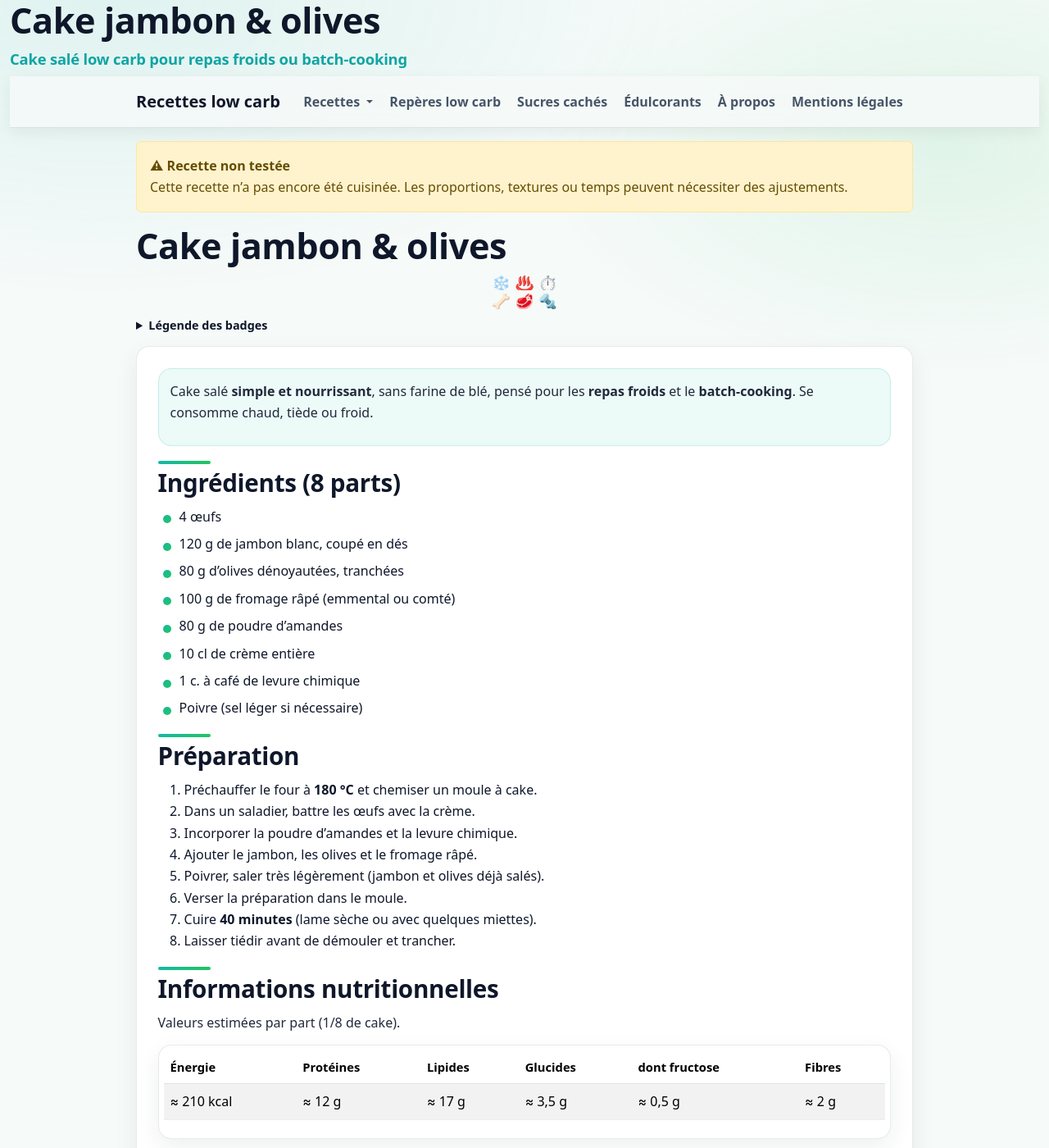
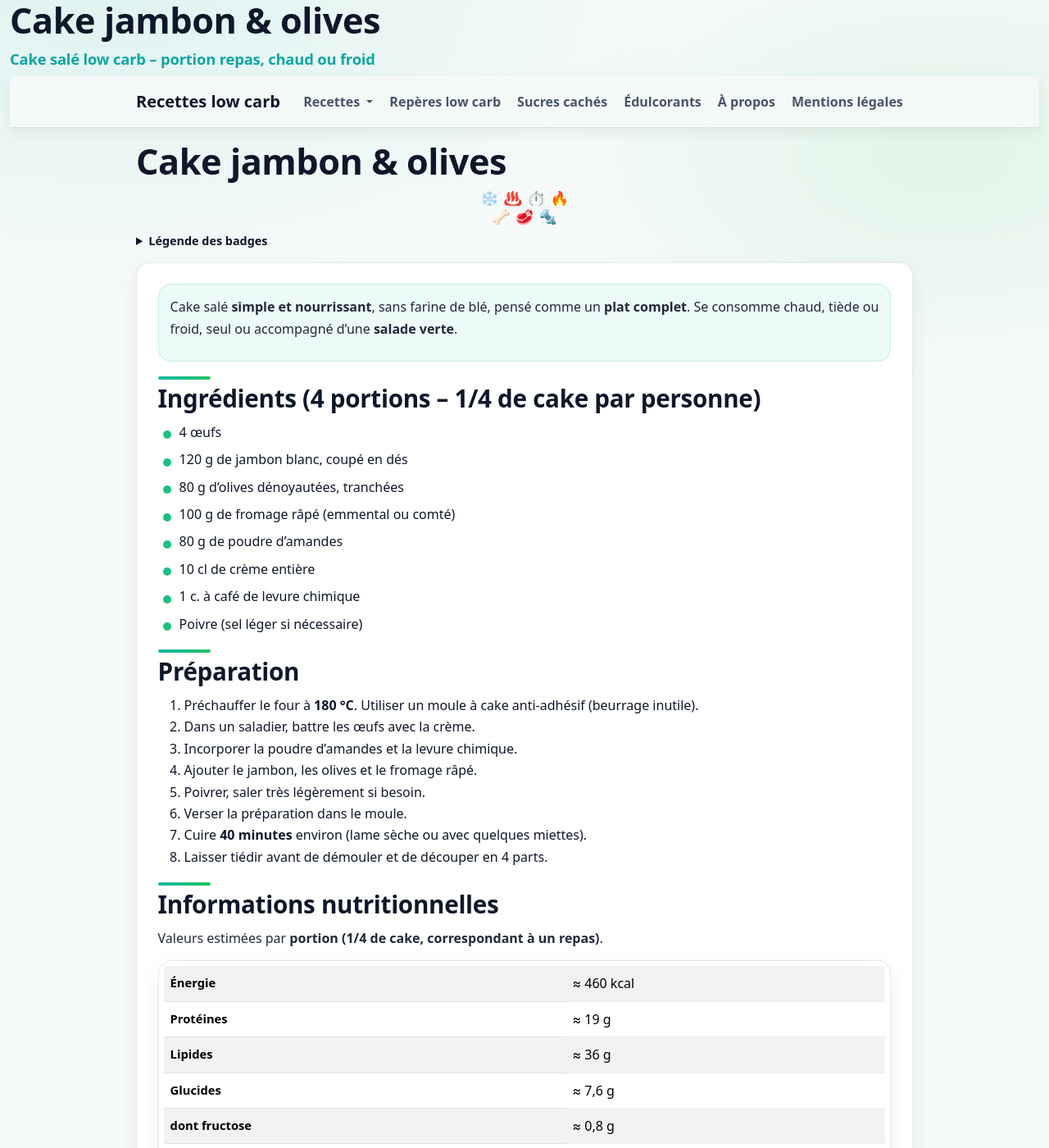
Before and after one commit to laurie-boissay/laurie-boissay.github.io, a Jekyll site: the page built from recettes/cake-jambon-et-olives.html, in a window 1280 px wide and 1400 px high. Shown: the whole window at 82% size. Built offline with Jekyll 4.4.1, drawn with Linux system fonts in a browser that asks for light colours; some of the changed text lies outside the part shown.

Commit message:
3 recettes ajoutées index.html nettoyé du css

```diff
--- a/recettes/cake-jambon-et-olives.html
+++ b/recettes/cake-jambon-et-olives.html
@@ -1,17 +1,19 @@
 ---
 layout: recipe
 title: "Cake jambon & olives"
-description: "Cake salé low carb modéré au jambon et aux olives, sans farine de blé. Pratique chaud ou froid, adapté au batch-cooking."
+description: "Cake salé low carb modéré au jambon et aux olives, sans farine de blé. Plat complet pratique, chaud ou froid, idéal avec une salade."
 recipe_title: "Cake jambon & olives"
-recipe_subtitle: "Cake salé low carb pour repas froids ou batch-cooking"
+recipe_subtitle: "Cake salé low carb – portion repas, chaud ou froid"
 recipe_group: "Cake"
 recipe_sort: "cake-jambon-olives"
-recipe_tested: false
+recipe_tested: true
+
 tags:
   - low-carb-modere
   - congelable
   - micro-ondable
   - rapide
+  - calorique
 
 badges_nutritionnels:
   - calcium
@@ -24,8 +26,8 @@ extra_head: |
     "@context": "https://schema.org",
     "@type": "Recipe",
     "name": "Cake jambon & olives",
-    "description": "Cake salé low carb au jambon et aux olives, sans farine de blé.",
-    "recipeYield": "8 parts",
+    "description": "Cake salé low carb modéré au jambon et aux olives, sans farine de blé.",
+    "recipeYield": "4 portions",
     "prepTime": "PT15M",
     "cookTime": "PT40M",
     "totalTime": "PT55M",
@@ -37,12 +39,12 @@ extra_head: |
 <div class="recipe-lead">
   <p>
     Cake salé <strong>simple et nourrissant</strong>, sans farine de blé,
-    pensé pour les <strong>repas froids</strong> et le <strong>batch-cooking</strong>.
-    Se consomme chaud, tiède ou froid.
+    pensé comme un <strong>plat complet</strong>.
+    Se consomme chaud, tiède ou froid, seul ou accompagné d’une <strong>salade verte</strong>.
   </p>
 </div>
 
-<h2>Ingrédients (8 parts)</h2>
+<h2>Ingrédients (4 portions – 1/4 de cake par personne)</h2>
 <ul>
   <li>4 œufs</li>
   <li>120 g de jambon blanc, coupé en dés</li>
@@ -56,54 +58,60 @@ extra_head: |
 
 <h2>Préparation</h2>
 <ol>
-  <li>Préchauffer le four à <strong>180&nbsp;°C</strong> et chemiser un moule à cake.</li>
+  <li>Préchauffer le four à <strong>180&nbsp;°C</strong>. Utiliser un moule à cake anti-adhésif (beurrage inutile).</li>
   <li>Dans un saladier, battre les œufs avec la crème.</li>
   <li>Incorporer la poudre d’amandes et la levure chimique.</li>
   <li>Ajouter le jambon, les olives et le fromage râpé.</li>
-  <li>Poivrer, saler très légèrement (jambon et olives déjà salés).</li>
+  <li>Poivrer, saler très légèrement si besoin.</li>
   <li>Verser la préparation dans le moule.</li>
-  <li>Cuire <strong>40 minutes</strong> (lame sèche ou avec quelques miettes).</li>
-  <li>Laisser tiédir avant de démouler et trancher.</li>
+  <li>Cuire <strong>40 minutes</strong> environ (lame sèche ou avec quelques miettes).</li>
+  <li>Laisser tiédir avant de démouler et de découper en 4 parts.</li>
 </ol>
 
 <h2>Informations nutritionnelles</h2>
-<p>Valeurs estimées par part (1/8 de cake).</p>
+<p>Valeurs estimées par <strong>portion (1/4 de cake, correspondant à un repas)</strong>.</p>
 
 <div class="table-responsive">
   <table class="table table-striped">
-    <thead>
+    <tbody>
       <tr>
         <th>Énergie</th>
+        <td>≈ 460 kcal</td>
+      </tr>
+      <tr>
         <th>Protéines</th>
+        <td>≈ 19 g</td>
+      </tr>
+      <tr>
         <th>Lipides</th>
+        <td>≈ 36 g</td>
+      </tr>
+      <tr>
         <th>Glucides</th>
+        <td>≈ 7,6 g</td>
+      </tr>
+      <tr>
         <th>dont fructose</th>
+        <td>≈ 0,8 g</td>
+      </tr>
+      <tr>
         <th>Fibres</th>
-      </tr>
-    </thead>
-    <tbody>
-      <tr>
-        <td>≈ 210 kcal</td>
-        <td>≈ 12 g</td>
-        <td>≈ 17 g</td>
-        <td>≈ 3,5 g</td>
-        <td>≈ 0,5 g</td>
-        <td>≈ 2 g</td>
+        <td>≈ 4,4 g</td>
       </tr>
     </tbody>
   </table>
 </div>
 
 <p class="small text-muted">
-  Valeurs indicatives. Les glucides proviennent principalement des olives
-  et de la poudre d’amandes.
+  Valeurs indicatives. Les glucides proviennent principalement des olives et de la poudre d’amandes.
+  La salade d’accompagnement n’est pas incluse dans ces valeurs.
 </p>
 
 <h2>Notes low carb</h2>
 <ul>
   <li>Compatible <strong>low carb modéré</strong> (sans farine de blé).</li>
-  <li>Apport protéique assuré par les <strong>œufs</strong>, le <strong>jambon</strong> et le <strong>fromage</strong>.</li>
-  <li>Présence d’olives : quantité modérée, intégrée au calcul glucidique.</li>
-  <li><strong>Congélation</strong> possible en tranches.</li>
-  <li><strong>Micro-ondable</strong> pour un repas rapide.</li>
+  <li><strong>Portion repas</strong> : 1/4 de cake par adulte.</li>
+  <li>Apport protéique assuré par les <strong>œufs</strong>, le <strong>jambon</strong> et le <strong>fromage</strong>, sans viser le très protéiné.</li>
+  <li><strong>Congélation</strong> possible en parts individuelles.</li>
+  <li><strong>Micro-ondable</strong> sans perte notable de texture.</li>
 </ul>
--- a/style.css
+++ b/style.css
@@ -794,3 +794,44 @@ color: inherit;
       border-bottom: none;
       color: inherit;
     }
+
+
+/* =========================================================
+BADGES (emoji) — index.html
+- NB : style.css a déjà une version "wrap + centered".
+- Ici, on ne met que le minimum pour les liens du bloc random pick.
+========================================================= */
+
+    /* Liens autour des emojis (badges cliquables sous le random pick) */
+    .recipe-badges-line a.badge-link-outside{
+      text-decoration: none;
+      border-bottom: none;
+      display: inline-flex;
+      align-items: center;
+      justify-content: center;
+      min-width: 2rem;
+      padding: .1rem .2rem;
+      border-radius: 10px;
+    }
+
+    /* Bloc badges fixes sous le random pick */
+    .random-pick-links{
+      margin-top: .5rem;
+    }
+
+    /* Titres de catégories plus visibles */
+    .recipe-category-title{
+      margin-top: 1.25rem;
+      margin-bottom: .75rem;
+      padding: .6rem .75rem;
+      border-left: .35rem solid currentColor;
+      background: rgba(0,0,0,.04);
+      border-radius: .35rem;
+      font-weight: 800;
+      letter-spacing: .2px;
+    }
+    .recipe-category-title a{
+      text-decoration: none;
+      border-bottom: none;
+      color: inherit;
+    }
```
Also changed, not shown: index.html (+0 -47 lines), recettes/quiche-sans-pate-lardons-fromage.html (+9 -13 lines), recettes/salade-avocat-truite.html (added, +154 -0 lines).
